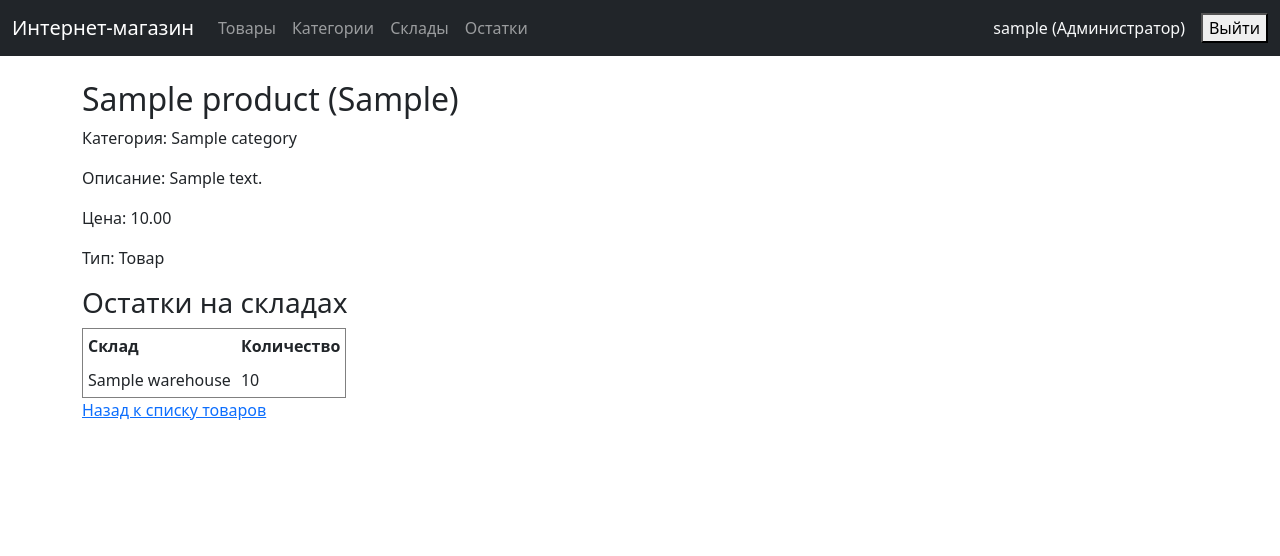
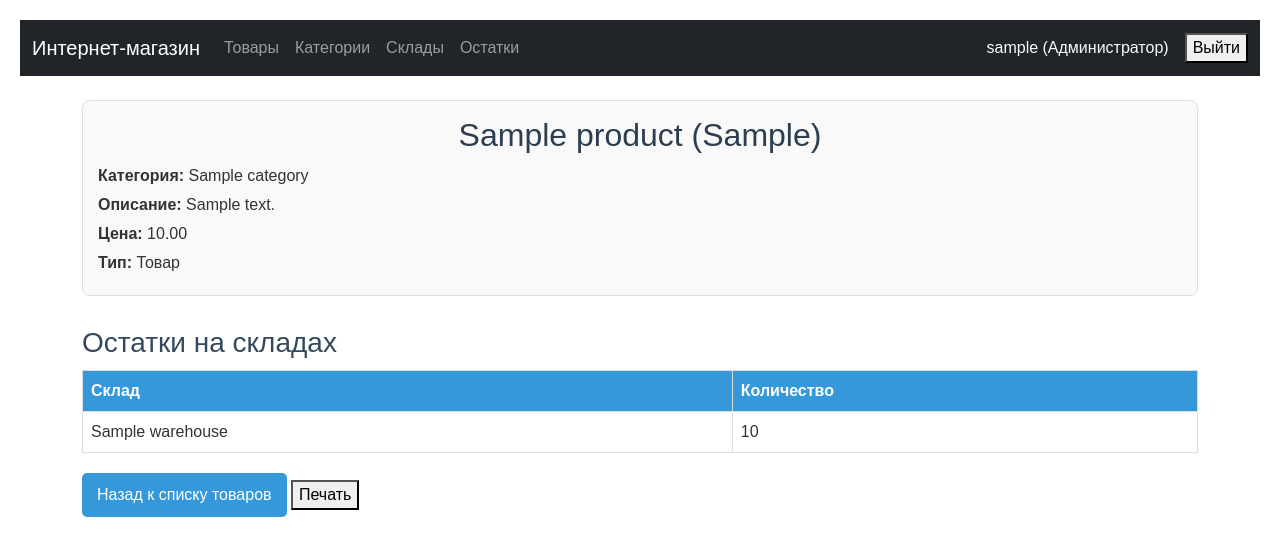
Before and after one commit to Sonechek/shop_django, a Django app: page /products/1/print/ in a window 1280 px wide. Shown: the top 556 px of the page. Run offline with Django 5.2, Linux system fonts and the light colour scheme; a user stored in the database is signed in; tables that the repository leaves empty hold one stand-in row (values such as "Sample post").

Commit message:
допилена форма печати

```diff
--- a/myproject/catalog/templates/catalog/product_print.html
+++ b/myproject/catalog/templates/catalog/product_print.html
@@ -1,18 +1,98 @@
 {% extends "base.html" %}
 
 {% block content %}
+<style>
+    /* Основные стили для печати */
+    @media print {
+        .no-print { display: none; }
+    }
+
+    body {
+        font-family: Arial, sans-serif;
+        color: #333;
+        margin: 20px;
+    }
+
+    h2 {
+        text-align: center;
+        color: #2c3e50;
+        margin-bottom: 10px;
+    }
+
+    .product-info {
+        margin-bottom: 20px;
+        border: 1px solid #ddd;
+        padding: 15px;
+        border-radius: 8px;
+        background-color: #f9f9f9;
+    }
+
+    .product-info p {
+        margin: 5px 0;
+    }
+
+    h3 {
+        margin-top: 30px;
+        color: #34495e;
+    }
+
+    table {
+        width: 100%;
+        border-collapse: collapse;
+        margin-top: 10px;
+    }
+
+    table, th, td {
+        border: 1px solid #ddd;
+    }
+
+    th {
+        background-color: #3498db;
+        color: white;
+        padding: 8px;
+        text-align: left;
+    }
+
+    td {
+        padding: 8px;
+    }
+
+    tr:nth-child(even) {
+        background-color: #f2f2f2;
+    }
+
+    a.button {
+        display: inline-block;
+        margin-top: 20px;
+        padding: 10px 15px;
+        background-color: #3498db;
+        color: white;
+        text-decoration: none;
+        border-radius: 5px;
+    }
+
+    a.button:hover {
+        background-color: #2980b9;
+    }
+</style>
+
+<div class="product-info">
     <h2>{{ product.name }} ({{ product.sku }})</h2>
-<p>Категория: {{ product.category.name }}</p>
-<p>Описание: {{ product.description }}</p>
-<p>Цена: {{ product.price }}</p>
-<p>Тип: {{ product.get_product_type_display }}</p>
+    <p><strong>Категория:</strong> {{ product.category.name }}</p>
+    <p><strong>Описание:</strong> {{ product.description }}</p>
+    <p><strong>Цена:</strong> {{ product.price }}</p>
+    <p><strong>Тип:</strong> {{ product.get_product_type_display }}</p>
+</div>
 
 <h3>Остатки на складах</h3>
-<table border="1" cellpadding="5">
+<table>
+    <thead>
         <tr>
             <th>Склад</th>
             <th>Количество</th>
         </tr>
+    </thead>
+    <tbody>
         {% for stock in stocks %}
         <tr>
             <td>{{ stock.warehouse.name }}</td>
@@ -23,7 +103,10 @@
             <td colspan="2">Нет остатков</td>
         </tr>
         {% endfor %}
+    </tbody>
 </table>
 
-<a href="{% url 'product_list' %}">Назад к списку товаров</a>
+<a href="{% url 'product_list' %}" class="button no-print">Назад к списку товаров</a>
+<button onclick="window.print()" class="button no-print">Печать</button>
+
 {% endblock %}
```
Lines whose indentation alone changed are shown as unchanged.
